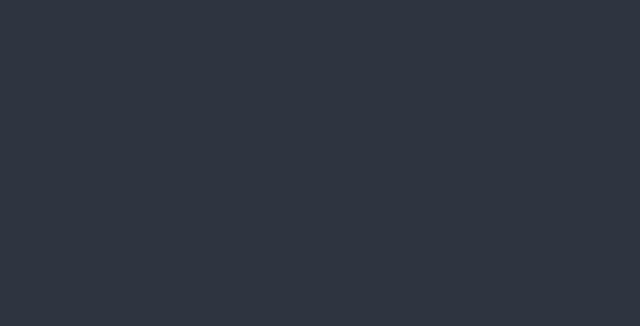
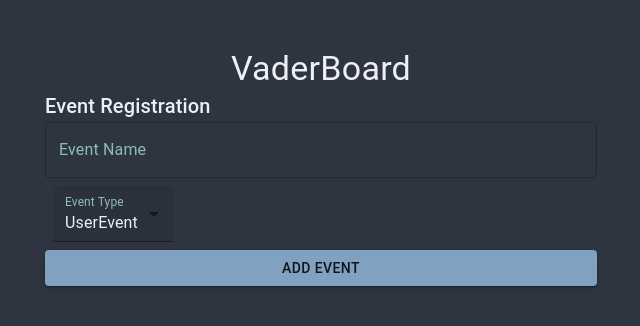
Before and after one commit to v4zha/Vaderboard-admin, a React (Vite) app in the folder vader-admin-ui/: page /event/add in a window 1280 px wide. Before the commit this address had no page. Shown: the top 326 px of the page, without its empty margins (319-959 px from the left). Built offline with nearby package versions, Linux system fonts and the light colour scheme.

Commit message:
feat:Enable adminOnly guard,addEvent ui

```diff
--- /dev/null
+++ b/vader-admin-ui/src/components/EventFactory.tsx
@@ -0,0 +1,10 @@
+interface FactoryProps {
+    eventInfo: EventInfo;
+}
+const EventFactory: React.FC<FactoryProps> = (
+    props: FactoryProps
+): JSX.Element => {
+    console.log(props);
+    return <></>;
+};
+export default EventFactory;
--- a/vader-admin-ui/src/components/EventList.tsx
+++ b/vader-admin-ui/src/components/EventList.tsx
@@ -13,6 +13,14 @@ import { getEvents } from "../utils/apiUtils";
 const EventList = (): JSX.Element => {
     const [events, setEvents] = useState<Array<EventInfo>>([]);
     const [socket, setSocket] = useState<WebSocket>();
+
+    const getEventType = (event_type: EventType): string => {
+        if (event_type == "UserEvent") {
+            return "UserEvent";
+        } else {
+            return "TeamEvent";
+        }
+    };
 
     useEffect(() => {
         (async () => {
@@ -66,7 +74,9 @@ const EventList = (): JSX.Element => {
                     <ListItem key={event.id}>
                         <ListItemText
                             primary={event.name}
-                            secondary={`${event.event_type} - ${event.id}`}
+                            secondary={`${getEventType(event.event_type)} - ${
+                                event.id
+                            }`}
                         />
                         <IconButton
                             onClick={() => handleClick(event.id)}
--- a/vader-admin-ui/src/main.tsx
+++ b/vader-admin-ui/src/main.tsx
@@ -6,6 +6,8 @@ import CssBaseline from "@mui/material/CssBaseline";
 
 const Login = lazy(() => import("./pages/Login"));
 const Home = lazy(() => import("./pages/Home"));
+const Event = lazy(() => import("./pages/Event"));
+const AddEvent = lazy(() => import("./pages/AddEvent"));
 
 const theme = createTheme({
     palette: {
@@ -31,6 +33,8 @@ const App = (): JSX.Element => {
                     <Routes>
                         <Route path="/" element={<Login />} />
                         <Route path="/home" element={<Home />} />
+                        <Route path="/event" element={<Event />} />
+                        <Route path="/event/add" element={<AddEvent />} />
                     </Routes>
                 </Suspense>
             </Router>
--- /dev/null
+++ b/vader-admin-ui/src/pages/AddEvent.tsx
@@ -0,0 +1,125 @@
+import {
+    Button,
+    Container,
+    FormControl,
+    InputLabel,
+    MenuItem,
+    Select,
+    TextField,
+    Typography,
+} from "@mui/material";
+import { useState } from "react";
+import { useNavigate } from "react-router-dom";
+
+enum EventTypeOpt {
+    UserEvent = "UserEvent",
+    TeamEvent = "TeamEvent",
+}
+const AddEvent: React.FC = (): JSX.Element => {
+    const [eventType, setEventType] = useState<EventTypeOpt>(
+        EventTypeOpt.UserEvent
+    );
+    const [teamSize, setTeamSize] = useState<number>(0);
+    const [eventName, setEventName] = useState<string>("");
+    const navigate = useNavigate();
+    const teamSizeSel = (eventType: EventTypeOpt): JSX.Element => {
+        if (eventType === EventTypeOpt.TeamEvent) {
+            return (
+                <TextField
+                    id="team-size"
+                    label="Team Size"
+                    type="number"
+                    inputProps={{ min: 1 }}
+                    variant="outlined"
+                    fullWidth
+                    value={teamSize}
+                    onChange={(e) => setTeamSize(Number(e.target.value))}
+                />
+            );
+        } else {
+            return <></>;
+        }
+    };
+    const eventSubmit = async (e: React.FormEvent<HTMLFormElement>) => {
+        e.preventDefault();
+        const url = "http://localhost:8080/admin/event/add";
+        let data;
+        let headers = new Headers();
+        headers.append("Content-Type", "application/json");
+        if (eventType === EventTypeOpt.TeamEvent && teamSize > 0) {
+            data = {
+                name: eventName,
+                event_type: { TeamEvent: { team_size: teamSize } },
+            };
+        } else if (eventType === EventTypeOpt.UserEvent) {
+            data = {
+                name: eventName,
+                event_type: "UserEvent",
+            };
+        }
+        console.log("Sending data : ", JSON.stringify(data));
+        const res = await fetch(url, {
+            method: "POST",
+            headers,
+            body: JSON.stringify(data),
+        });
+        console.log(res);
+        if (res.ok) {
+            navigate("/event");
+        }
+    };
+    return (
+        <Container maxWidth="sm">
+            <div style={{ textAlign: "center", marginTop: "3rem" }}>
+                <Typography variant="h4" color="inherit" component="div">
+                    VaderBoard
+                </Typography>
+            </div>
+            <div className="login-container">
+                <Typography variant="h6" color="inherit" component="div">
+                    Event Registration
+                </Typography>
+                <form onSubmit={eventSubmit} className="form-container">
+                    <TextField
+                        id="event-name"
+                        label="Event Name"
+                        type="text"
+                        variant="outlined"
+                        fullWidth
+                        value={eventName}
+                        onChange={(e) => setEventName(e.target.value)}
+                    />
+                    <FormControl variant="filled" sx={{ m: 1, minWidth: 120 }}>
+                        <InputLabel id="event-type">Event Type</InputLabel>
+                        <Select
+                            labelId="event-type-label"
+                            id="event-type-label"
+                            value={eventType}
+                            label="event-type"
+                            onChange={(e) =>
+                                setEventType(e.target.value as EventTypeOpt)
+                            }
+                        >
+                            <MenuItem value={EventTypeOpt.UserEvent}>
+                                UserEvent
+                            </MenuItem>
+                            <MenuItem value={EventTypeOpt.TeamEvent}>
+                                TeamEvent
+                            </MenuItem>
+                        </Select>
+                    </FormControl>
+                    {teamSizeSel(eventType)}
+                    <Button
+                        type="submit"
+                        variant="contained"
+                        color="primary"
+                        fullWidth
+                    >
+                        Add Event
+                    </Button>
+                </form>
+            </div>
+        </Container>
+    );
+};
+export default AddEvent;
--- a/vader-admin-ui/src/pages/Event.tsx
+++ b/vader-admin-ui/src/pages/Event.tsx
@@ -1,15 +1,20 @@
 import { useEffect, useState } from "react";
+import EventGen from "./AddEvent";
+import EventFactory from "../components/EventFactory";
 
 const Event = () => {
-    const [curEvent, setCurEvent] = useState<EventInfo|null>(null);
+    const [curEvent, setCurEvent] = useState<EventInfo | null>(null);
     useEffect(() => {
         (async () => {
             const url = "http://localhost:8080/event/info";
             const res = await fetch(url, { method: "GET" });
-            const event:EventInfo=await res.json();
-            setCurEvent
+            if (res.ok) {
+                const event: EventInfo = await res.json();
+                setCurEvent(event);
+            }
         })();
-    });
+    }, []);
+    return curEvent ? <EventFactory eventInfo={curEvent} /> : <EventGen />;
 };
 
 export default Event;
--- a/vader-admin-ui/src/pages/Home.tsx
+++ b/vader-admin-ui/src/pages/Home.tsx
@@ -10,7 +10,8 @@ import EventList from "../components/EventList";
 import { useState } from "react";
 import UserList from "../components/UserList";
 import TeamList from "../components/TeamList";
-import { Drawer, List, ListItem, ListItemText } from "@mui/material";
+import { Button, Drawer, List, ListItem, ListItemText } from "@mui/material";
+import { useNavigate } from "react-router-dom";
 
 enum HomeOpts {
     Event = "Events",
@@ -21,6 +22,7 @@ enum HomeOpts {
 const Home = (): JSX.Element => {
     const [opt, setOpt] = useState<HomeOpts>(HomeOpts.Event);
     const [drawerOpen, setDrawerOpen] = useState<boolean>(false);
+    const navigate = useNavigate();
     const getList = (opt: HomeOpts): JSX.Element => {
         switch (opt) {
             case HomeOpts.Event: {
@@ -58,15 +60,26 @@ const Home = (): JSX.Element => {
                         </Typography>
                     </Toolbar>
                 </AppBar>
+                <Button
+                    onClick={() => {
+                        navigate("/event");
+                    }}
+                >
+                    add Event
+                </Button>
                 <Drawer
                     sx={{
                         width: 240,
                         flexShrink: 0,
+                        "& .MuiDrawer-paper": {
+                            width: 240,
+                            boxSizing: "border-box",
+                            backgroundColor: "primary.main",
+                        },
                     }}
                     variant="persistent"
                     anchor="left"
                     open={drawerOpen}
-                    color="background.default"
                 >
                     <IconButton
                         onClick={() => {
@@ -75,7 +88,11 @@ const Home = (): JSX.Element => {
                     >
                         <ChevronLeftIcon />
                     </IconButton>
-                    <List sx={{ mr: "2rem" }}>
+                    <List
+                        sx={{
+                            mr: "2rem",
+                        }}
+                    >
                         <ListItem
                             onClick={() => {
                                 setOpt(HomeOpts.Event);
--- a/vader-admin-ui/src/pages/Login.tsx
+++ b/vader-admin-ui/src/pages/Login.tsx
@@ -38,7 +38,11 @@ const Login = (): JSX.Element => {
                     </Typography>
                 </div>
                 <div className="login-container">
-                    <Typography variant="h6" color="inherit" component="div">
+                    <Typography
+                        variant="h6"
+                        color="primary.default"
+                        component="div"
+                    >
                         Admin Login
                     </Typography>
                     <form onSubmit={loginSubmit} className="form-container">
@@ -47,6 +51,7 @@ const Login = (): JSX.Element => {
                             id="username"
                             label="Username"
                             type="text"
+                            color="secondary"
                             variant="outlined"
                             fullWidth
                             value={username}
@@ -58,6 +63,7 @@ const Login = (): JSX.Element => {
                             id="password"
                             label="Password"
                             type="password"
+                            color="secondary"
                             variant="outlined"
                             fullWidth
                             value={password}
```
Also changed, not shown: vader-admin-ui/src/Types.ts (+4 -5 lines), 1 other file (tests, documents, lock files or other folders).
